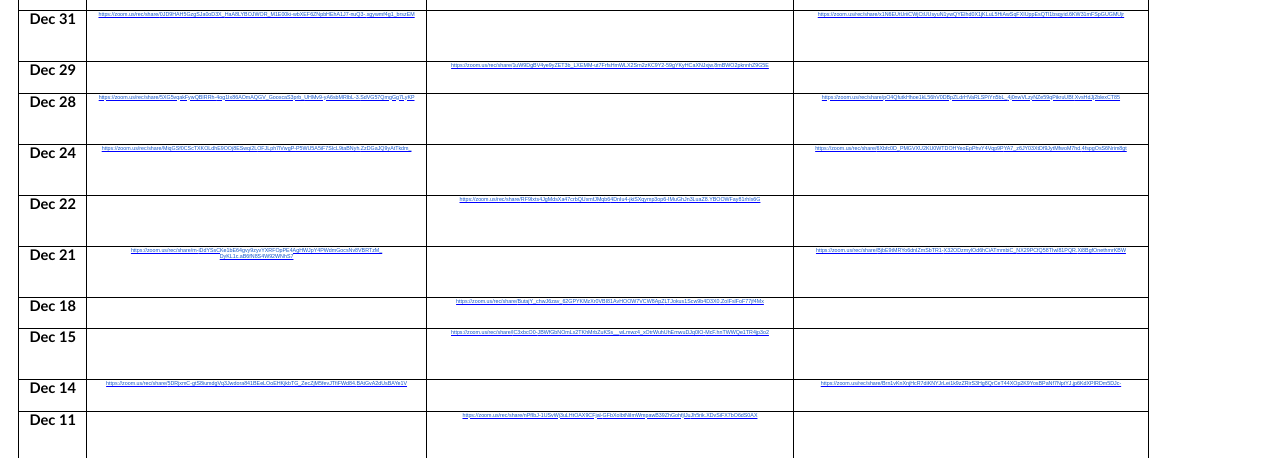
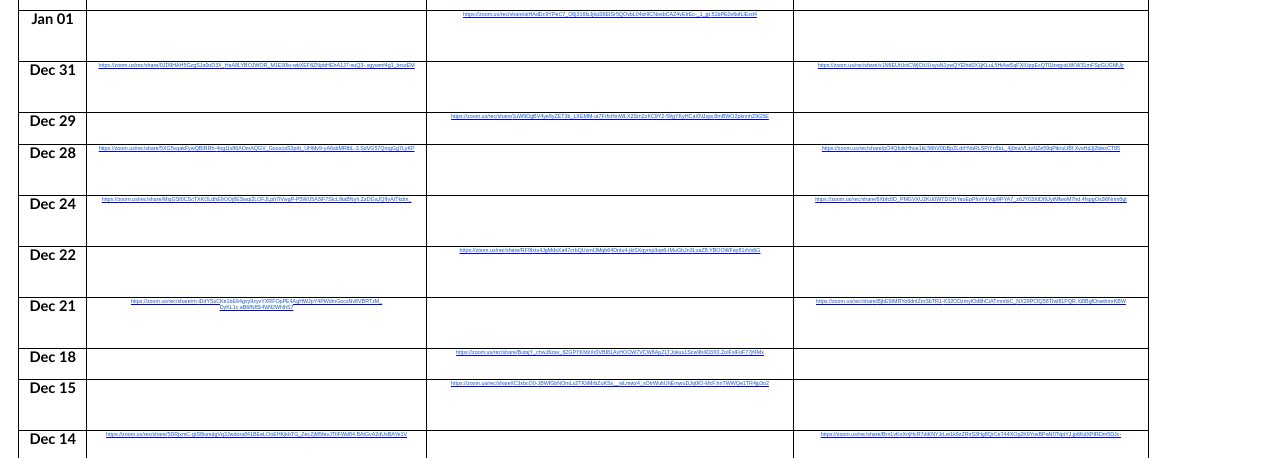
Before and after one commit to umarsuleman/umarsuleman.github.io, a plain HTML site: page index.htm in a window 1280 px wide. Shown: the part 334-792 px from the top of the page. Drawn offline with Linux system fonts and the light colour scheme.

Commit message:
Links till 1st Jan 2021 Uploaded

```diff
--- a/index.htm
+++ b/index.htm
@@ -15,16 +15,16 @@ xmlns="http://www.w3.org/TR/REC-html40">
   <o:Author>20576</o:Author>
   <o:Template>Normal</o:Template>
   <o:LastAuthor>Shahraiz Durrani</o:LastAuthor>
-  <o:Revision>37</o:Revision>
-  <o:TotalTime>150</o:TotalTime>
+  <o:Revision>38</o:Revision>
+  <o:TotalTime>151</o:TotalTime>
   <o:Created>2020-11-16T13:42:00Z</o:Created>
-  <o:LastSaved>2020-12-31T20:29:00Z</o:LastSaved>
+  <o:LastSaved>2021-01-03T15:44:00Z</o:LastSaved>
   <o:Pages>1</o:Pages>
-  <o:Words>1760</o:Words>
-  <o:Characters>10035</o:Characters>
-  <o:Lines>83</o:Lines>
-  <o:Paragraphs>23</o:Paragraphs>
-  <o:CharactersWithSpaces>11772</o:CharactersWithSpaces>
+  <o:Words>1798</o:Words>
+  <o:Characters>10251</o:Characters>
+  <o:Lines>85</o:Lines>
+  <o:Paragraphs>24</o:Paragraphs>
+  <o:CharactersWithSpaces>12025</o:CharactersWithSpaces>
   <o:Version>16.00</o:Version>
  </o:DocumentProperties>
 </xml><![endif]-->
@@ -996,6 +996,56 @@ display:none;mso-hide:all'>Bottom of Form<o:p></o:p></span></p>
   <p class=MsoNormal align=center style='text-align:center;mso-element:frame;
   mso-element-frame-hspace:9.0pt;mso-element-wrap:around;mso-element-anchor-vertical:
   paragraph;mso-element-anchor-horizontal:page;mso-element-left:.05pt;
+  mso-element-top:40.15pt;mso-height-rule:exactly'><b>Jan 01</b></p>
+  </td>
+  <td width=508 valign=top style='width:253.8pt;border-top:none;border-left:
+  none;border-bottom:solid black 1.0pt;mso-border-bottom-themecolor:text1;
+  border-right:solid black 1.0pt;mso-border-right-themecolor:text1;mso-border-top-alt:
+  solid black .5pt;mso-border-top-themecolor:text1;mso-border-left-alt:solid black .5pt;
+  mso-border-left-themecolor:text1;mso-border-alt:solid black .5pt;mso-border-themecolor:
+  text1;padding:0in 5.4pt 0in 5.4pt'>
+  <p class=MsoNormal align=center style='text-align:center;mso-element:frame;
+  mso-element-frame-hspace:9.0pt;mso-element-wrap:around;mso-element-anchor-vertical:
+  paragraph;mso-element-anchor-horizontal:page;mso-element-left:.05pt;
+  mso-element-top:40.15pt;mso-height-rule:exactly'><b><span style='font-size:
+  24.0pt;line-height:115%'><o:p>&nbsp;</o:p></span></b></p>
+  </td>
+  <td width=538 valign=top style='width:268.8pt;border-top:none;border-left:
+  none;border-bottom:solid black 1.0pt;mso-border-bottom-themecolor:text1;
+  border-right:solid black 1.0pt;mso-border-right-themecolor:text1;mso-border-top-alt:
+  solid black .5pt;mso-border-top-themecolor:text1;mso-border-left-alt:solid black .5pt;
+  mso-border-left-themecolor:text1;mso-border-alt:solid black .5pt;mso-border-themecolor:
+  text1;padding:0in 5.4pt 0in 5.4pt'>
+  <p class=MsoNormal align=center style='text-align:center;mso-element:frame;
+  mso-element-frame-hspace:9.0pt;mso-element-wrap:around;mso-element-anchor-vertical:
+  paragraph;mso-element-anchor-horizontal:page;mso-element-left:.05pt;
+  mso-element-top:40.15pt;mso-height-rule:exactly'><span style='font-size:4.0pt;
+  line-height:115%'><a
+  href="https://zoom.us/rec/share/aiHAdDc9YPeC7_O6j316fzJjkaS6EISr5QOvbL04dr9CNosbCAZ4vEIrEc-_1_gt.51bPE0v6ofLlExd4"
+  target="_blank"><span style='font-family:"Arial",sans-serif;color:#1155CC;
+  background:white'>https://zoom.us/rec/share/<wbr>aiHAdDc9YPeC7_<wbr>O6j316fzJjkaS6EISr5QOvbL04dr9C<wbr>NosbCAZ4vEIrEc-_1_gt.<wbr>51bPE0v6ofLlExd4</span></a><b><o:p></o:p></b></span></p>
+  </td>
+  <td width=562 valign=top style='width:3.9in;border-top:none;border-left:none;
+  border-bottom:solid black 1.0pt;mso-border-bottom-themecolor:text1;
+  border-right:solid black 1.0pt;mso-border-right-themecolor:text1;mso-border-top-alt:
+  solid black .5pt;mso-border-top-themecolor:text1;mso-border-left-alt:solid black .5pt;
+  mso-border-left-themecolor:text1;mso-border-alt:solid black .5pt;mso-border-themecolor:
+  text1;padding:0in 5.4pt 0in 5.4pt'>
+  <p class=MsoNormal align=center style='text-align:center;mso-element:frame;
+  mso-element-frame-hspace:9.0pt;mso-element-wrap:around;mso-element-anchor-vertical:
+  paragraph;mso-element-anchor-horizontal:page;mso-element-left:.05pt;
+  mso-element-top:40.15pt;mso-height-rule:exactly'><b><span style='font-size:
+  24.0pt;line-height:115%'><o:p>&nbsp;</o:p></span></b></p>
+  </td>
+ </tr>
+ <tr style='mso-yfti-irow:2'>
+  <td width=90 valign=top style='width:44.75pt;border:solid black 1.0pt;
+  mso-border-themecolor:text1;border-top:none;mso-border-top-alt:solid black .5pt;
+  mso-border-top-themecolor:text1;mso-border-alt:solid black .5pt;mso-border-themecolor:
+  text1;padding:0in 5.4pt 0in 5.4pt'>
+  <p class=MsoNormal align=center style='text-align:center;mso-element:frame;
+  mso-element-frame-hspace:9.0pt;mso-element-wrap:around;mso-element-anchor-vertical:
+  paragraph;mso-element-anchor-horizontal:page;mso-element-left:.05pt;
   mso-element-top:40.15pt;mso-height-rule:exactly'><b>Dec 31</b></p>
   </td>
   <td width=508 valign=top style='width:253.8pt;border-top:none;border-left:
@@ -1041,7 +1091,7 @@ display:none;mso-hide:all'>Bottom of Form<o:p></o:p></span></p>
   background:white'>https://zoom.us/rec/share/<wbr>x1N6EUtUriiCWjCtUUsyuN1ywQYElh<wbr>d0X1jKLuL5HiAwSqFXIUppEsQTl1bs<wbr>qyid.6KW31mFSpGUGMUjr</span></a><b><o:p></o:p></b></span></p>
   </td>
  </tr>
- <tr style='mso-yfti-irow:2'>
+ <tr style='mso-yfti-irow:3'>
   <td width=90 valign=top style='width:44.75pt;border:solid black 1.0pt;
   mso-border-themecolor:text1;border-top:none;mso-border-top-alt:solid black .5pt;
   mso-border-top-themecolor:text1;mso-border-alt:solid black .5pt;mso-border-themecolor:
@@ -1091,7 +1141,7 @@ display:none;mso-hide:all'>Bottom of Form<o:p></o:p></span></p>
   line-height:115%'><o:p>&nbsp;</o:p></span></p>
   </td>
  </tr>
- <tr style='mso-yfti-irow:3'>
+ <tr style='mso-yfti-irow:4'>
   <td width=90 valign=top style='width:44.75pt;border:solid black 1.0pt;
   mso-border-themecolor:text1;border-top:none;mso-border-top-alt:solid black .5pt;
   mso-border-top-themecolor:text1;mso-border-alt:solid black .5pt;mso-border-themecolor:
@@ -1144,7 +1194,7 @@ display:none;mso-hide:all'>Bottom of Form<o:p></o:p></span></p>
   background:white'>https://zoom.us/rec/share/<wbr>pO4QfutkHhoe1kL56hV0DBpZLdrHVa<wbr>RLSPiYn5bL_<wbr>4j0nwVLzyNZe59qPikruUBf.<wbr>XvsHdJj2blexCT85</span></a><b><o:p></o:p></b></span></p>
   </td>
  </tr>
- <tr style='mso-yfti-irow:4'>
+ <tr style='mso-yfti-irow:5'>
   <td width=90 valign=top style='width:44.75pt;border:solid black 1.0pt;
   mso-border-themecolor:text1;border-top:none;mso-border-top-alt:solid black .5pt;
   mso-border-top-themecolor:text1;mso-border-alt:solid black .5pt;mso-border-themecolor:
@@ -1197,7 +1247,7 @@ display:none;mso-hide:all'>Bottom of Form<o:p></o:p></span></p>
   background:white'>https://zoom.us/rec/share/<wbr>6Xbfc0D_<wbr>PMGVXU2KU0WTDOHYeoEpPhvY4Vqp9P<wbr>YA7_z6JY03XtDf9JytMfwoM7hd.<wbr>4fspgOsS6Nrim8gt</span></a><b><o:p></o:p></b></span></p>
   </td>
  </tr>
- <tr style='mso-yfti-irow:5'>
+ <tr style='mso-yfti-irow:6'>
   <td width=90 valign=top style='width:44.75pt;border:solid black 1.0pt;
   mso-border-themecolor:text1;border-top:none;mso-border-top-alt:solid black .5pt;
   mso-border-top-themecolor:text1;mso-border-alt:solid black .5pt;mso-border-themecolor:
@@ -1247,7 +1297,7 @@ display:none;mso-hide:all'>Bottom of Form<o:p></o:p></span></p>
   24.0pt;line-height:115%'><o:p>&nbsp;</o:p></span></b></p>
   </td>
  </tr>
- <tr style='mso-yfti-irow:6'>
+ <tr style='mso-yfti-irow:7'>
   <td width=90 valign=top style='width:44.75pt;border:solid black 1.0pt;
   mso-border-themecolor:text1;border-top:none;mso-border-top-alt:solid black .5pt;
   mso-border-top-themecolor:text1;mso-border-alt:solid black .5pt;mso-border-themecolor:
@@ -1300,7 +1350,7 @@ display:none;mso-hide:all'>Bottom of Form<o:p></o:p></span></p>
   background:white'>https://zoom.us/rec/share/<wbr>BjbE9tMRYo6dnIZmSbTR1-<wbr>X32ODzmylOd6hCiATmmbiC_<wbr>NX29PCfQ58TIwl81PQR.<wbr>Xi8BgfOnethmrKBW</span></a><b><o:p></o:p></b></span></p>
   </td>
  </tr>
- <tr style='mso-yfti-irow:7'>
+ <tr style='mso-yfti-irow:8'>
   <td width=90 valign=top style='width:44.75pt;border:solid black 1.0pt;
   mso-border-themecolor:text1;border-top:none;mso-border-top-alt:solid black .5pt;
   mso-border-top-themecolor:text1;mso-border-alt:solid black .5pt;mso-border-themecolor:
@@ -1350,7 +1400,7 @@ display:none;mso-hide:all'>Bottom of Form<o:p></o:p></span></p>
   line-height:115%'><o:p>&nbsp;</o:p></span></p>
   </td>
  </tr>
- <tr style='mso-yfti-irow:8'>
+ <tr style='mso-yfti-irow:9'>
   <td width=90 valign=top style='width:44.75pt;border:solid black 1.0pt;
   mso-border-themecolor:text1;border-top:none;mso-border-top-alt:solid black .5pt;
   mso-border-top-themecolor:text1;mso-border-alt:solid black .5pt;mso-border-themecolor:
@@ -1400,7 +1450,7 @@ display:none;mso-hide:all'>Bottom of Form<o:p></o:p></span></p>
   24.0pt;line-height:115%'><o:p>&nbsp;</o:p></span></b></p>
   </td>
  </tr>
- <tr style='mso-yfti-irow:9'>
+ <tr style='mso-yfti-irow:10'>
   <td width=90 valign=top style='width:44.75pt;border:solid black 1.0pt;
   mso-border-themecolor:text1;border-top:none;mso-border-top-alt:solid black .5pt;
   mso-border-top-themecolor:text1;mso-border-alt:solid black .5pt;mso-border-themecolor:
@@ -1453,7 +1503,7 @@ display:none;mso-hide:all'>Bottom of Form<o:p></o:p></span></p>
   background:white'>https://zoom.us/rec/share/<wbr>Brn1vKnXnjHcR7diKNYJrLei1k9zZR<wbr>irS3Hg8QrCeT44XOp2K9YosBPaNf7N<wbr>ptYJ.jp6KdXPIRDm5DJc-</span></a><b><o:p></o:p></b></span></p>
   </td>
  </tr>
- <tr style='mso-yfti-irow:10'>
+ <tr style='mso-yfti-irow:11'>
   <td width=90 valign=top style='width:44.75pt;border:solid black 1.0pt;
   mso-border-themecolor:text1;border-top:none;mso-border-top-alt:solid black .5pt;
   mso-border-top-themecolor:text1;mso-border-alt:solid black .5pt;mso-border-themecolor:
@@ -1503,7 +1553,7 @@ display:none;mso-hide:all'>Bottom of Form<o:p></o:p></span></p>
   24.0pt;line-height:115%'><o:p>&nbsp;</o:p></span></b></p>
   </td>
  </tr>
- <tr style='mso-yfti-irow:11'>
+ <tr style='mso-yfti-irow:12'>
   <td width=90 valign=top style='width:44.75pt;border:solid black 1.0pt;
   mso-border-themecolor:text1;border-top:none;mso-border-top-alt:solid black .5pt;
   mso-border-top-themecolor:text1;mso-border-alt:solid black .5pt;mso-border-themecolor:
@@ -1556,7 +1606,7 @@ display:none;mso-hide:all'>Bottom of Form<o:p></o:p></span></p>
   style='font-size:4.0pt;line-height:115%'><o:p></o:p></span></b></p>
   </td>
  </tr>
- <tr style='mso-yfti-irow:12'>
+ <tr style='mso-yfti-irow:13'>
   <td width=90 valign=top style='width:44.75pt;border:solid black 1.0pt;
   mso-border-themecolor:text1;border-top:none;mso-border-top-alt:solid black .5pt;
   mso-border-top-themecolor:text1;mso-border-alt:solid black .5pt;mso-border-themecolor:
@@ -1605,7 +1655,7 @@ display:none;mso-hide:all'>Bottom of Form<o:p></o:p></span></p>
   24.0pt;line-height:115%'><o:p>&nbsp;</o:p></span></b></p>
   </td>
  </tr>
- <tr style='mso-yfti-irow:13'>
+ <tr style='mso-yfti-irow:14'>
   <td width=90 valign=top style='width:44.75pt;border:solid black 1.0pt;
   mso-border-themecolor:text1;border-top:none;mso-border-top-alt:solid black .5pt;
   mso-border-top-themecolor:text1;mso-border-alt:solid black .5pt;mso-border-themecolor:
@@ -1658,7 +1708,7 @@ display:none;mso-hide:all'>Bottom of Form<o:p></o:p></span></p>
   style='font-size:4.0pt;line-height:115%'><o:p></o:p></span></b></p>
   </td>
  </tr>
- <tr style='mso-yfti-irow:14'>
+ <tr style='mso-yfti-irow:15'>
   <td width=90 valign=top style='width:44.75pt;border:solid black 1.0pt;
   mso-border-themecolor:text1;border-top:none;mso-border-top-alt:solid black .5pt;
   mso-border-top-themecolor:text1;mso-border-alt:solid black .5pt;mso-border-themecolor:
@@ -1708,7 +1758,7 @@ display:none;mso-hide:all'>Bottom of Form<o:p></o:p></span></p>
   24.0pt;line-height:115%'><o:p>&nbsp;</o:p></span></b></p>
   </td>
  </tr>
- <tr style='mso-yfti-irow:15'>
+ <tr style='mso-yfti-irow:16'>
   <td width=90 valign=top style='width:44.75pt;border:solid black 1.0pt;
   mso-border-themecolor:text1;border-top:none;mso-border-top-alt:solid black .5pt;
   mso-border-top-themecolor:text1;mso-border-alt:solid black .5pt;mso-border-themecolor:
@@ -1761,7 +1811,7 @@ display:none;mso-hide:all'>Bottom of Form<o:p></o:p></span></p>
   style='font-size:4.0pt;line-height:115%'><o:p></o:p></span></b></p>
   </td>
  </tr>
- <tr style='mso-yfti-irow:16'>
+ <tr style='mso-yfti-irow:17'>
   <td width=90 valign=top style='width:44.75pt;border:solid black 1.0pt;
   mso-border-themecolor:text1;border-top:none;mso-border-top-alt:solid black .5pt;
   mso-border-top-themecolor:text1;mso-border-alt:solid black .5pt;mso-border-themecolor:
@@ -1809,7 +1859,7 @@ display:none;mso-hide:all'>Bottom of Form<o:p></o:p></span></p>
   24.0pt;line-height:115%'><o:p>&nbsp;</o:p></span></b></p>
   </td>
  </tr>
- <tr style='mso-yfti-irow:17'>
+ <tr style='mso-yfti-irow:18'>
   <td width=90 valign=top style='width:44.75pt;border:solid black 1.0pt;
   mso-border-themecolor:text1;border-top:none;mso-border-top-alt:solid black .5pt;
   mso-border-top-themecolor:text1;mso-border-alt:solid black .5pt;mso-border-themecolor:
@@ -1856,7 +1906,7 @@ display:none;mso-hide:all'>Bottom of Form<o:p></o:p></span></p>
   class=MsoHyperlink><span style='font-size:4.0pt;line-height:115%'>https://www.youtube.com/watch?v=odQoHEzDeBA&amp;list=PLzmPhCtxJxynxhn1Q06oJiNFflq2ORf61&amp;index=15</span><o:p></o:p></span></p>
   </td>
  </tr>
- <tr style='mso-yfti-irow:18'>
+ <tr style='mso-yfti-irow:19'>
   <td width=90 valign=top style='width:44.75pt;border:solid black 1.0pt;
   mso-border-themecolor:text1;border-top:none;mso-border-top-alt:solid black .5pt;
   mso-border-top-themecolor:text1;mso-border-alt:solid black .5pt;mso-border-themecolor:
@@ -1904,7 +1954,7 @@ display:none;mso-hide:all'>Bottom of Form<o:p></o:p></span></p>
   24.0pt;line-height:115%'><o:p>&nbsp;</o:p></span></b></p>
   </td>
  </tr>
- <tr style='mso-yfti-irow:19'>
+ <tr style='mso-yfti-irow:20'>
   <td width=90 valign=top style='width:44.75pt;border:solid black 1.0pt;
   mso-border-themecolor:text1;border-top:none;mso-border-top-alt:solid black .5pt;
   mso-border-top-themecolor:text1;mso-border-alt:solid black .5pt;mso-border-themecolor:
@@ -1951,7 +2001,7 @@ display:none;mso-hide:all'>Bottom of Form<o:p></o:p></span></p>
   class=MsoHyperlink><span style='font-size:4.0pt;line-height:115%'>https://www.youtube.com/watch?v=v9o6exZp2d0&amp;list=PLzmPhCtxJxynxhn1Q06oJiNFflq2ORf61&amp;index=6</span><o:p></o:p></span></p>
   </td>
  </tr>
- <tr style='mso-yfti-irow:20'>
+ <tr style='mso-yfti-irow:21'>
   <td width=90 valign=top style='width:44.75pt;border:solid black 1.0pt;
   mso-border-themecolor:text1;border-top:none;mso-border-top-alt:solid black .5pt;
   mso-border-top-themecolor:text1;mso-border-alt:solid black .5pt;mso-border-themecolor:
@@ -1999,7 +2049,7 @@ display:none;mso-hide:all'>Bottom of Form<o:p></o:p></span></p>
   24.0pt;line-height:115%'><o:p>&nbsp;</o:p></span></b></p>
   </td>
  </tr>
- <tr style='mso-yfti-irow:21'>
+ <tr style='mso-yfti-irow:22'>
   <td width=90 valign=top style='width:44.75pt;border:solid black 1.0pt;
   mso-border-themecolor:text1;border-top:none;mso-border-top-alt:solid black .5pt;
   mso-border-top-themecolor:text1;mso-border-alt:solid black .5pt;mso-border-themecolor:
@@ -2045,7 +2095,7 @@ display:none;mso-hide:all'>Bottom of Form<o:p></o:p></span></p>
   class=MsoHyperlink><span style='font-size:4.0pt;line-height:115%'>https://www.youtube.com/watch?v=t24NS2g6Qwk&amp;list=PLzmPhCtxJxynxhn1Q06oJiNFflq2ORf61&amp;index=7</span><o:p></o:p></span></p>
   </td>
  </tr>
- <tr style='mso-yfti-irow:22'>
+ <tr style='mso-yfti-irow:23'>
   <td width=90 valign=top style='width:44.75pt;border:solid black 1.0pt;
   mso-border-themecolor:text1;border-top:none;mso-border-top-alt:solid black .5pt;
   mso-border-top-themecolor:text1;mso-border-alt:solid black .5pt;mso-border-themecolor:
@@ -2081,7 +2131,7 @@ display:none;mso-hide:all'>Bottom of Form<o:p></o:p></span></p>
   mso-border-left-themecolor:text1;mso-border-alt:solid black .5pt;mso-border-themecolor:
   text1;padding:0in 5.4pt 0in 5.4pt'></td>
  </tr>
- <tr style='mso-yfti-irow:23'>
+ <tr style='mso-yfti-irow:24'>
   <td width=90 valign=top style='width:44.75pt;border:solid black 1.0pt;
   mso-border-themecolor:text1;border-top:none;mso-border-top-alt:solid black .5pt;
   mso-border-top-themecolor:text1;mso-border-alt:solid black .5pt;mso-border-themecolor:
@@ -2129,7 +2179,7 @@ display:none;mso-hide:all'>Bottom of Form<o:p></o:p></span></p>
   style='font-size:4.0pt;line-height:115%'><o:p></o:p></span></p>
   </td>
  </tr>
- <tr style='mso-yfti-irow:24'>
+ <tr style='mso-yfti-irow:25'>
   <td width=90 valign=top style='width:44.75pt;border:solid black 1.0pt;
   mso-border-themecolor:text1;border-top:none;mso-border-top-alt:solid black .5pt;
   mso-border-top-themecolor:text1;mso-border-alt:solid black .5pt;mso-border-themecolor:
@@ -2165,7 +2215,7 @@ display:none;mso-hide:all'>Bottom of Form<o:p></o:p></span></p>
   mso-border-left-themecolor:text1;mso-border-alt:solid black .5pt;mso-border-themecolor:
   text1;padding:0in 5.4pt 0in 5.4pt'></td>
  </tr>
- <tr style='mso-yfti-irow:25'>
+ <tr style='mso-yfti-irow:26'>
   <td width=90 valign=top style='width:44.75pt;border:solid black 1.0pt;
   mso-border-themecolor:text1;border-top:none;mso-border-top-alt:solid black .5pt;
   mso-border-top-themecolor:text1;mso-border-alt:solid black .5pt;mso-border-themecolor:
@@ -2213,7 +2263,7 @@ display:none;mso-hide:all'>Bottom of Form<o:p></o:p></span></p>
   style='font-size:4.0pt;line-height:115%'><o:p></o:p></span></p>
   </td>
  </tr>
- <tr style='mso-yfti-irow:26'>
+ <tr style='mso-yfti-irow:27'>
   <td width=90 valign=top style='width:44.75pt;border:solid black 1.0pt;
   mso-border-themecolor:text1;border-top:none;mso-border-top-alt:solid black .5pt;
   mso-border-top-themecolor:text1;mso-border-alt:solid black .5pt;mso-border-themecolor:
@@ -2260,7 +2310,7 @@ display:none;mso-hide:all'>Bottom of Form<o:p></o:p></span></p>
   style='font-size:4.0pt;line-height:115%'><o:p>&nbsp;</o:p></span></p>
   </td>
  </tr>
- <tr style='mso-yfti-irow:27'>
+ <tr style='mso-yfti-irow:28'>
   <td width=90 valign=top style='width:44.75pt;border:solid black 1.0pt;
   mso-border-themecolor:text1;border-top:none;mso-border-top-alt:solid black .5pt;
   mso-border-top-themecolor:text1;mso-border-alt:solid black .5pt;mso-border-themecolor:
@@ -2306,7 +2356,7 @@ display:none;mso-hide:all'>Bottom of Form<o:p></o:p></span></p>
   class=MsoHyperlink><span style='font-size:4.0pt;line-height:115%'>https://www.youtube.com/watch?v=4TohToK4deI&amp;list=PLzmPhCtxJxynxhn1Q06oJiNFflq2ORf61&amp;index=13</span><o:p></o:p></span></p>
   </td>
  </tr>
- <tr style='mso-yfti-irow:28'>
+ <tr style='mso-yfti-irow:29'>
   <td width=90 valign=top style='width:44.75pt;border:solid black 1.0pt;
   mso-border-themecolor:text1;border-top:none;mso-border-top-alt:solid black .5pt;
   mso-border-top-themecolor:text1;mso-border-alt:solid black .5pt;mso-border-themecolor:
@@ -2358,7 +2408,7 @@ display:none;mso-hide:all'>Bottom of Form<o:p></o:p></span></p>
   style='font-size:4.0pt;line-height:115%'><o:p>&nbsp;</o:p></span></p>
   </td>
  </tr>
- <tr style='mso-yfti-irow:29'>
+ <tr style='mso-yfti-irow:30'>
   <td width=90 valign=top style='width:44.75pt;border:solid black 1.0pt;
   mso-border-themecolor:text1;border-top:none;mso-border-top-alt:solid black .5pt;
   mso-border-top-themecolor:text1;mso-border-alt:solid black .5pt;mso-border-themecolor:
@@ -2405,7 +2455,7 @@ display:none;mso-hide:all'>Bottom of Form<o:p></o:p></span></p>
   style='font-size:4.0pt;line-height:115%'><o:p></o:p></span></p>
   </td>
  </tr>
- <tr style='mso-yfti-irow:30'>
+ <tr style='mso-yfti-irow:31'>
   <td width=90 valign=top style='width:44.75pt;border:solid black 1.0pt;
   mso-border-themecolor:text1;border-top:none;mso-border-top-alt:solid black .5pt;
   mso-border-top-themecolor:text1;mso-border-alt:solid black .5pt;mso-border-themecolor:
@@ -2450,7 +2500,7 @@ display:none;mso-hide:all'>Bottom of Form<o:p></o:p></span></p>
   page;mso-element-left:.05pt;mso-element-top:40.15pt;mso-height-rule:exactly'><o:p>&nbsp;</o:p></p>
   </td>
  </tr>
- <tr style='mso-yfti-irow:31'>
+ <tr style='mso-yfti-irow:32'>
   <td width=90 valign=top style='width:44.75pt;border:solid black 1.0pt;
   mso-border-themecolor:text1;border-top:none;mso-border-top-alt:solid black .5pt;
   mso-border-top-themecolor:text1;mso-border-alt:solid black .5pt;mso-border-themecolor:
@@ -2497,7 +2547,7 @@ display:none;mso-hide:all'>Bottom of Form<o:p></o:p></span></p>
   style='font-size:4.0pt;line-height:115%'><o:p></o:p></span></p>
   </td>
  </tr>
- <tr style='mso-yfti-irow:32'>
+ <tr style='mso-yfti-irow:33'>
   <td width=90 valign=top style='width:44.75pt;border:solid black 1.0pt;
   mso-border-themecolor:text1;border-top:none;mso-border-top-alt:solid black .5pt;
   mso-border-top-themecolor:text1;mso-border-alt:solid black .5pt;mso-border-themecolor:
@@ -2543,7 +2593,7 @@ display:none;mso-hide:all'>Bottom of Form<o:p></o:p></span></p>
   style='font-size:4.0pt;line-height:115%'><o:p>&nbsp;</o:p></span></p>
   </td>
  </tr>
- <tr style='mso-yfti-irow:33'>
+ <tr style='mso-yfti-irow:34'>
   <td width=90 valign=top style='width:44.75pt;border:solid black 1.0pt;
   mso-border-themecolor:text1;border-top:none;mso-border-top-alt:solid black .5pt;
   mso-border-top-themecolor:text1;mso-border-alt:solid black .5pt;mso-border-themecolor:
@@ -2589,7 +2639,7 @@ display:none;mso-hide:all'>Bottom of Form<o:p></o:p></span></p>
   class=MsoHyperlink><span style='font-size:4.0pt;line-height:115%'>https://www.youtube.com/watch?v=omc6B_VcHlE&amp;list=PLzmPhCtxJxynxhn1Q06oJiNFflq2ORf61&amp;index=11</span><o:p></o:p></span></p>
   </td>
  </tr>
- <tr style='mso-yfti-irow:34'>
+ <tr style='mso-yfti-irow:35'>
   <td width=90 valign=top style='width:44.75pt;border:solid black 1.0pt;
   mso-border-themecolor:text1;border-top:none;mso-border-top-alt:solid black .5pt;
   mso-border-top-themecolor:text1;mso-border-alt:solid black .5pt;mso-border-themecolor:
@@ -2634,7 +2684,7 @@ display:none;mso-hide:all'>Bottom of Form<o:p></o:p></span></p>
   style='font-size:4.0pt;line-height:115%'><o:p></o:p></span></p>
   </td>
  </tr>
- <tr style='mso-yfti-irow:35'>
+ <tr style='mso-yfti-irow:36'>
   <td width=90 valign=top style='width:44.75pt;border:solid black 1.0pt;
   mso-border-themecolor:text1;border-top:none;mso-border-top-alt:solid black .5pt;
   mso-border-top-themecolor:text1;mso-border-alt:solid black .5pt;mso-border-themecolor:
@@ -2678,7 +2728,7 @@ display:none;mso-hide:all'>Bottom of Form<o:p></o:p></span></p>
   class=MsoHyperlink><span style='font-size:4.0pt;line-height:115%'>https://www.youtube.com/watch?v=PeL_6MhoePY&amp;list=PLzmPhCtxJxynxhn1Q06oJiNFflq2ORf61&amp;index=5</span><o:p></o:p></span></p>
   </td>
  </tr>
- <tr style='mso-yfti-irow:36'>
+ <tr style='mso-yfti-irow:37'>
   <td width=90 valign=top style='width:44.75pt;border:solid black 1.0pt;
   mso-border-themecolor:text1;border-top:none;mso-border-top-alt:solid black .5pt;
   mso-border-top-themecolor:text1;mso-border-alt:solid black .5pt;mso-border-themecolor:
@@ -2723,7 +2773,7 @@ display:none;mso-hide:all'>Bottom of Form<o:p></o:p></span></p>
   style='font-size:4.0pt;line-height:115%'><o:p></o:p></span></p>
   </td>
  </tr>
- <tr style='mso-yfti-irow:37'>
+ <tr style='mso-yfti-irow:38'>
   <td width=90 valign=top style='width:44.75pt;border:solid black 1.0pt;
   mso-border-themecolor:text1;border-top:none;mso-border-top-alt:solid black .5pt;
   mso-border-top-themecolor:text1;mso-border-alt:solid black .5pt;mso-border-themecolor:
@@ -2767,7 +2817,7 @@ display:none;mso-hide:all'>Bottom of Form<o:p></o:p></span></p>
   class=MsoHyperlink><span style='font-size:4.0pt;line-height:115%'>https://www.youtube.com/watch?v=_WkgkHXvVAI&amp;list=PLzmPhCtxJxynxhn1Q06oJiNFflq2ORf61&amp;index=9</span><o:p></o:p></span></p>
   </td>
  </tr>
- <tr style='mso-yfti-irow:38;mso-yfti-lastrow:yes'>
+ <tr style='mso-yfti-irow:39;mso-yfti-lastrow:yes'>
   <td width=90 valign=top style='width:44.75pt;border:solid black 1.0pt;
   mso-border-themecolor:text1;border-top:none;mso-border-top-alt:solid black .5pt;
   mso-border-top-themecolor:text1;mso-border-alt:solid black .5pt;mso-border-themecolor:
```
